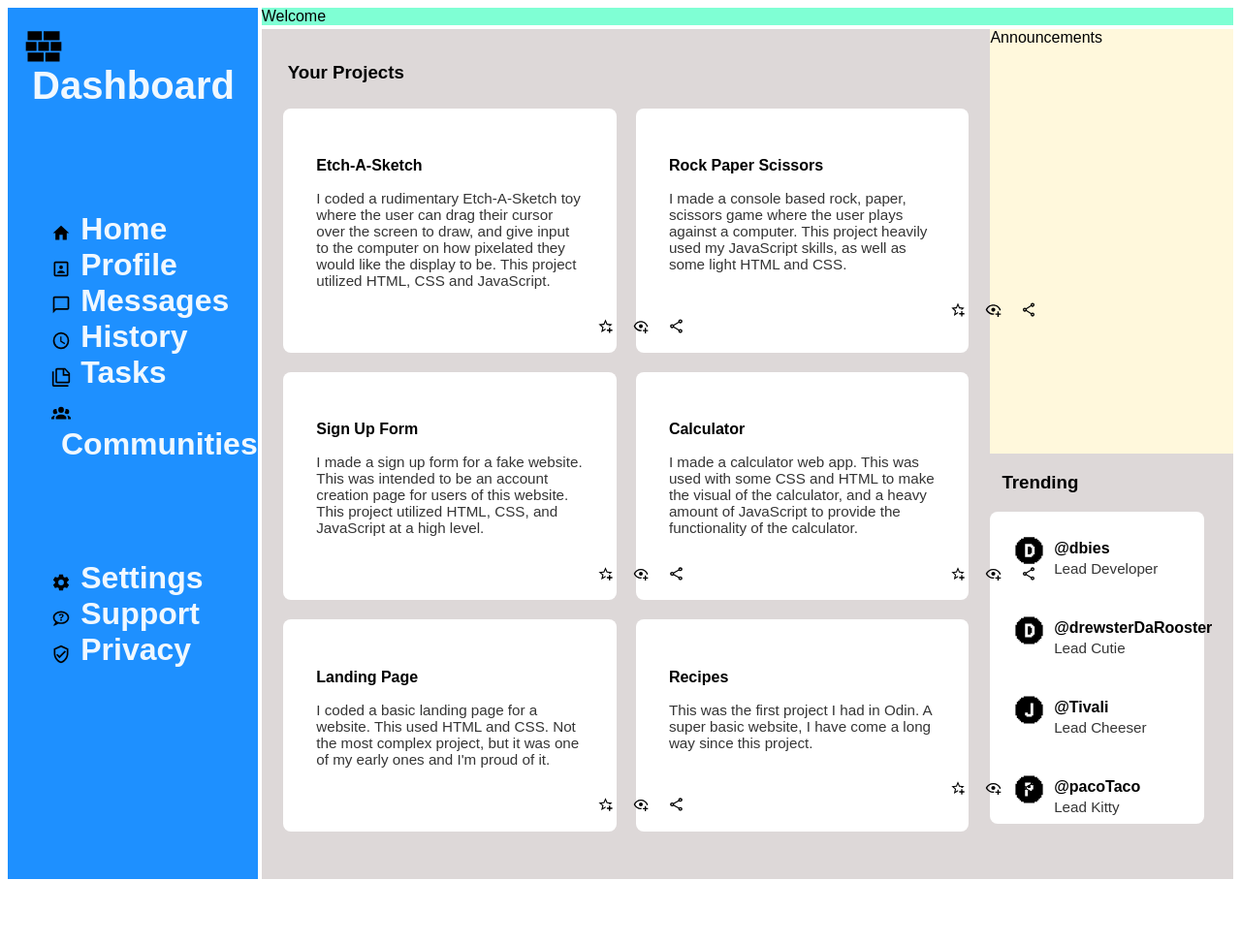
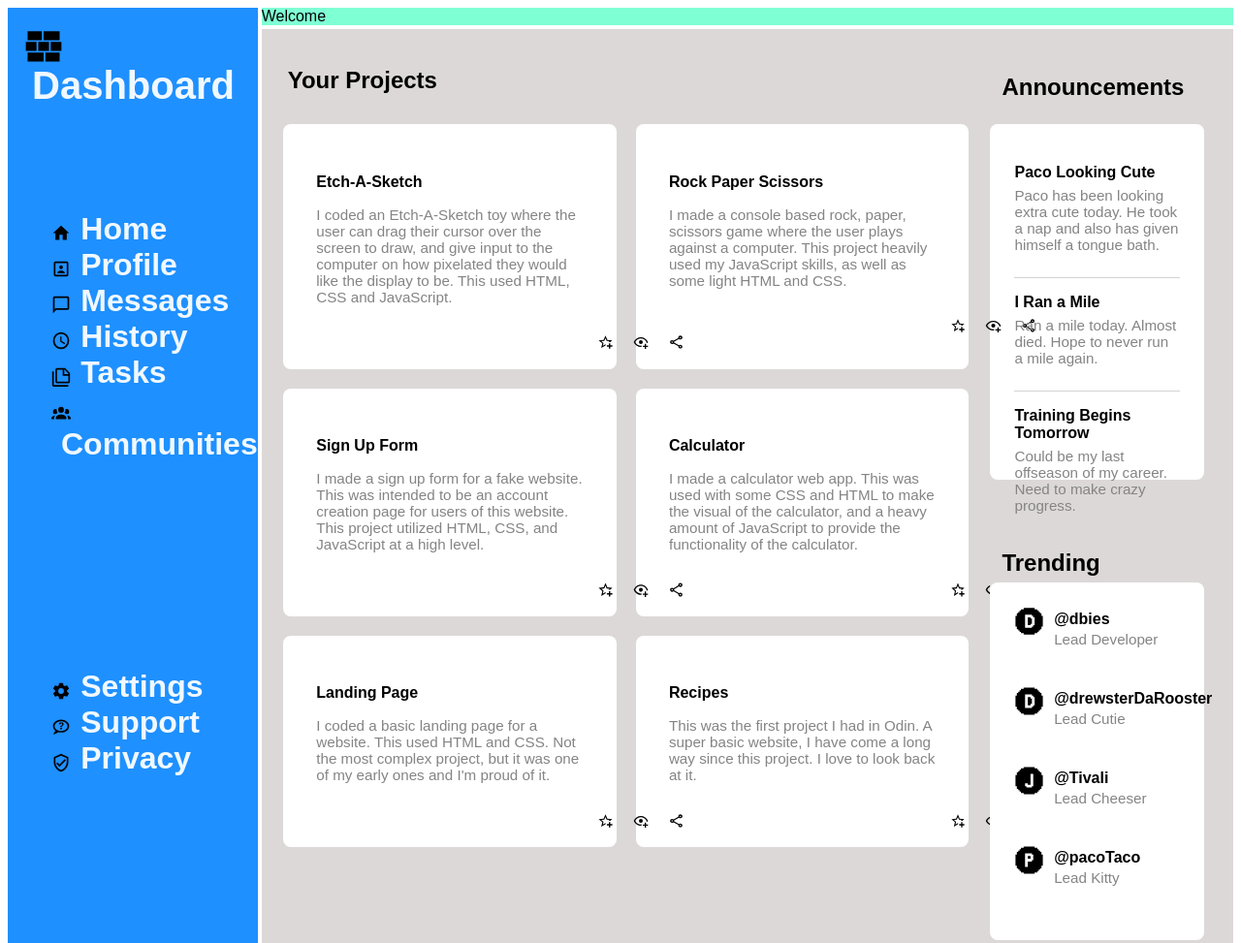
Before and after one commit to dabies/odin-admin-dashboard, a plain HTML site: page index.html in a window 1280 px wide. Shown: the top 973 px of the page at 97% size. Before the commit the page ends 907 px from the top, so only its background shows below. Drawn offline with Linux system fonts and the light colour scheme.

Commit message:
Announcements layout finished
Layout has been finished for the announcements section. Now need to do
layout for header, then add finishing touches for CSS styling.

```diff
--- a/index.html
+++ b/index.html
@@ -33,9 +33,9 @@
                 <div class="card-container">
                     <div class="card">
                         <p class="title">Etch-A-Sketch</p>
-                        <p class="info">I coded a rudimentary Etch-A-Sketch toy where the user can
+                        <p class="info">I coded an Etch-A-Sketch toy where the user can
                             drag their cursor over the screen to draw, and give input to the computer
-                            on how pixelated they would like the display to be. This project utilized
+                            on how pixelated they would like the display to be. This used
                             HTML, CSS and JavaScript.
                         </p>
                         <div class="card-icons">
@@ -93,7 +93,7 @@
                     <div class="card">
                         <p class="title">Recipes</p>
                         <p class="info">This was the first project I had in Odin. A super basic website, I have come a
-                             long way since this project.
+                             long way since this project. I love to look back at it.
                         </p>
                         <div class="card-icons">
                             <img src="logos/star-plus-outline.svg" alt="star logo">
@@ -103,7 +103,26 @@
                     </div>
                 </div>
             </div>
-            <div class="announcements">Announcements</div>
+            <div class="announcements">
+                <h3>Announcements</h3>
+                <div class="card">
+                    <div class="article">
+                        <p class="title">Paco Looking Cute</p>
+                        <p class="info">Paco has been looking extra cute today. He took a nap
+                            and also has given himself a tongue bath.
+                        </p>
+                    </div>
+                    <div class="article">
+                        <p class="title">I Ran a Mile</p>
+                        <p class="info">Ran a mile today. Almost died. Hope to never run a mile again.</p>
+                    </div>
+                    <div class="article">
+                        <p class="title">Training Begins Tomorrow</p>
+                        <p class="info">Could be my last offseason of my career. Need to make crazy progress.
+                        </p>
+                    </div>
+                </div>
+            </div>
             <div class="trending">
                 <h3>Trending</h3>
                 <div class="card">
--- a/style.css
+++ b/style.css
@@ -1,5 +1,11 @@
 * {
     font-family: Arial, Helvetica, sans-serif;
+}
+
+:root {
+    --font-gray: rgb(133, 132, 132);
+    --card-color: white;
+    --content-bg: rgb(221, 216, 216);
 }
 
 .grid {
@@ -31,10 +37,11 @@
     display: grid;
     grid-template-columns: 3fr 1fr;
     grid-template-rows: 1fr 1fr;
+    background-color: var(--content-bg);
 }
 
 .projects {
-    background-color: rgb(221, 216, 216);
+    background-color: var(--content-bg);
     padding: 15px;
     grid-area: 1 / 1 / 3 / 2;
     display: grid;
@@ -43,6 +50,7 @@
 
 .content h3 {
     margin-left: 12px;
+    font-size: 1.5rem;
 }
 
 .card-container {
@@ -53,7 +61,7 @@
 }
 
 .card {
-    background-color: white;
+    background-color: var(--card-color);
     border: lightgrey;
     border-radius: 8px;
     padding: 10%;
@@ -79,17 +87,38 @@ p.title {
 
 p.info {
     font-size: 0.95rem;
-    color: rgb(53, 53, 53);
+    color: var(--font-gray);
 }
 
 .announcements {
-    background-color:cornsilk;
+    background-color: var(--content-bg);
+    margin-top: 22px;
     grid-column: 2;
 }
 
+.announcements .card {
+    margin-right: 30px;
+    height: 60%;
+}
+
+.announcements .article {
+    border-bottom: 1px solid lightgray;
+}
+
+.announcements .article:nth-child(3) {
+    border-bottom: none;
+}
+
+.article .info {
+    position: relative;
+    bottom: 10px;
+}
+
 .trending {
-    background-color: rgb(221, 216, 216);
+    background-color: var(--content-bg);
     grid-column: 2;
+    position: relative;
+    bottom: 38px;
 }
 
 .trending .profile {
@@ -98,7 +127,9 @@ p.info {
 
 .trending .card {
     margin-right: 30px;
-    height: 62%;
+    height: 58%;
+    position: relative;
+    bottom: 18px;
 }
 
 .profile-info {
```
